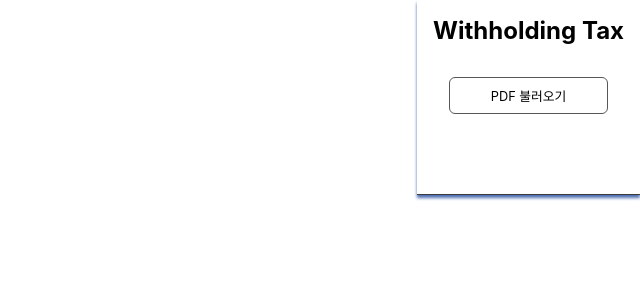
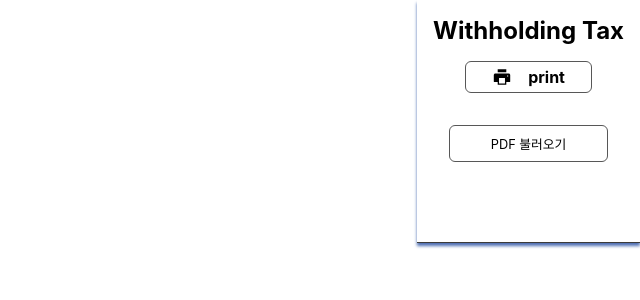
Before and after one commit to lhohw/withholding-tax, a React (Create React App) app: page / in a window 1280 px wide. Shown: the top 300 px of the page, without its empty margins (640-1280 px from the left). Built offline with nearby package versions, Linux system fonts and the light colour scheme.

Commit message:
reader - printer 추가

```diff
--- a/src/features/reader/Reader.tsx
+++ b/src/features/reader/Reader.tsx
@@ -4,7 +4,14 @@ import { useAppSelector, useAppDispatch } from "app/hooks";
 import { readAsync, select } from "./readerSlice";
 import { setLoading } from "features/loading/loadingSlice";
 
-import { Title, Input, Corporates, Sidebar, Years } from "./components";
+import {
+  Title,
+  Input,
+  Corporates,
+  Sidebar,
+  Years,
+  Printer,
+} from "./components";
 
 const Reader = () => {
   const dispatch = useAppDispatch();
@@ -49,6 +56,7 @@ const Reader = () => {
     <Sidebar>
       <div className="column">
         <Title />
+        <Printer />
         <Input onClick={onInputClick} onFileChange={onFileChange} />
       </div>
       {corporate && <Years onSelect={onSelect} selectedYear={year} />}
--- /dev/null
+++ b/src/features/reader/components/Printer.tsx
@@ -0,0 +1,38 @@
+import React from "react";
+import { css } from "@emotion/react";
+
+import colors from "constants/colors";
+import * as font from "constants/font";
+
+import { AiFillPrinter } from "react-icons/ai";
+
+const Printer = () => {
+  return (
+    <div
+      css={css`
+        display: flex;
+        padding: 0.3rem;
+        margin: 0.5rem 2rem;
+        align-items: center;
+        justify-content: center;
+        border: 1px solid ${colors.black600};
+        border-radius: 6px;
+        cursor: pointer;
+      `}
+      onClick={() => window.print()}
+    >
+      <AiFillPrinter size={20} />
+      <span
+        css={css`
+          margin-left: 1rem;
+          font-weight: ${font.weight.bold};
+          font-size: ${font.size.base};
+        `}
+      >
+        print
+      </span>
+    </div>
+  );
+};
+
+export default Printer;
--- a/src/features/reader/components/index.ts
+++ b/src/features/reader/components/index.ts
@@ -3,5 +3,6 @@ import Input from "./Input";
 import Corporates from "./Corporates";
 import Sidebar from "./Sidebar";
 import Years from "./Years";
+import Printer from "./Printer";
 
-export { Title, Input, Corporates, Sidebar, Years };
+export { Title, Input, Corporates, Sidebar, Years, Printer };
```
